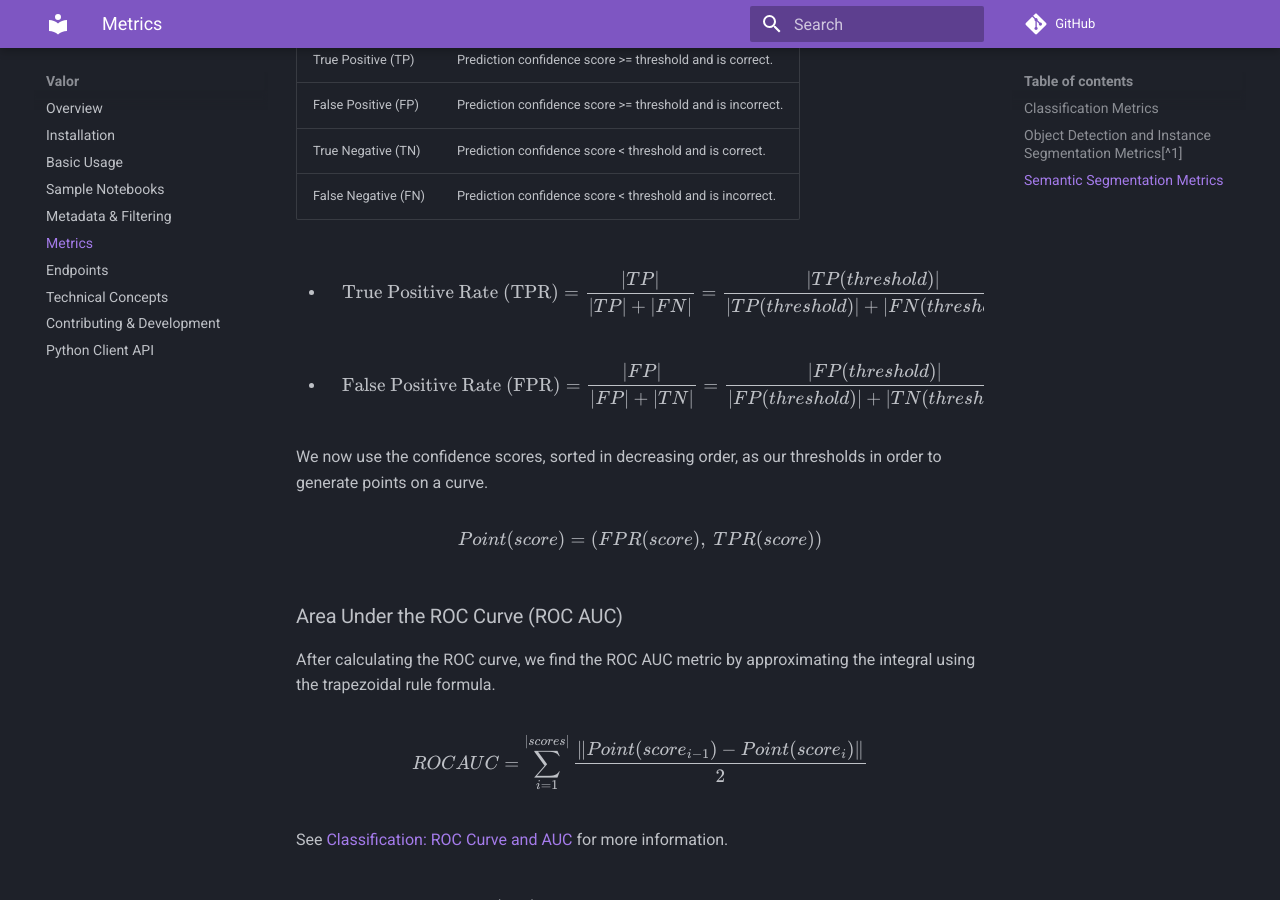
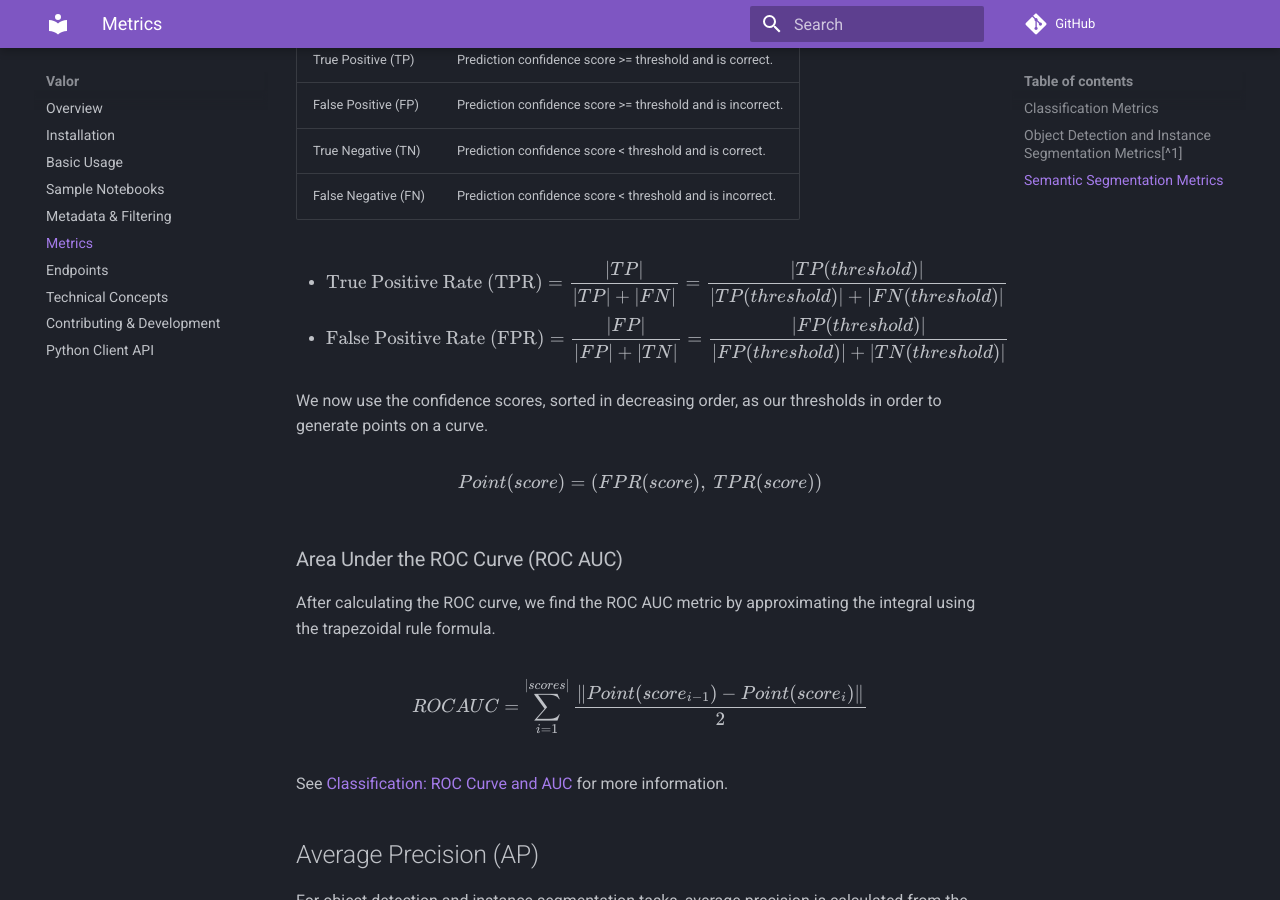
Before and after one commit to Striveworks/valor, an MkDocs documentation site: the page built from docs/metrics.md, in a window 1280 px wide and 900 px high, scrolled down 2213 px. Built offline with MkDocs 1.6.1 and Material for MkDocs 9.7.7, drawn with Linux system fonts in a browser that asks for light colours; comment, search, counter and statistics services are not loaded.

Commit message:
merged main

```diff
--- a/docs/metrics.md
+++ b/docs/metrics.md
@@ -51,9 +51,9 @@ In Valor, we use the confidence scores sorted in decreasing order as our thresho
 | True Negative (TN) | Prediction confidence score < threshold and is correct. |
 | False Negative (FN) | Prediction confidence score < threshold and is incorrect. |
 
-- $$\text{True Positive Rate (TPR)} = \dfrac{|TP|}{|TP| + |FN|} = \dfrac{|TP(threshold)|}{|TP(threshold)| + |FN(threshold)|}$$
+- $\text{True Positive Rate (TPR)} = \dfrac{|TP|}{|TP| + |FN|} = \dfrac{|TP(threshold)|}{|TP(threshold)| + |FN(threshold)|}$
 
-- $$\text{False Positive Rate (FPR)} = \dfrac{|FP|}{|FP| + |TN|} = \dfrac{|FP(threshold)|}{|FP(threshold)| + |TN(threshold)|}$$
+- $\text{False Positive Rate (FPR)} = \dfrac{|FP|}{|FP| + |TN|} = \dfrac{|FP(threshold)|}{|FP(threshold)| + |TN(threshold)|}$
 
 We now use the confidence scores, sorted in decreasing order, as our thresholds in order to generate points on a curve.
 
@@ -90,9 +90,9 @@ Using different IOU thresholds, we can determine whether we count a pairing betw
 | True Negative (TN) | Unused in multi-class evaluation.
 | False Negative (FN) | No Prediction with a matching label exists for the GroundTruth. |
 
-- $$Precision = \dfrac{|TP|}{|TP| + |FP|} = \dfrac{\text{Number of True Predictions}}{|\text{Predictions}|}$$
+- $Precision = \dfrac{|TP|}{|TP| + |FP|} = \dfrac{\text{Number of True Predictions}}{|\text{Predictions}|}$
 
-- $$Recall = \dfrac{|TP|}{|TP| + |FN|} = \dfrac{\text{Number of True Predictions}}{|\text{Groundtruths}|}$$
+- $Recall = \dfrac{|TP|}{|TP| + |FN|} = \dfrac{\text{Number of True Predictions}}{|\text{Groundtruths}|}$
 
 ### Matching Ground Truths with Predictions
 
```
